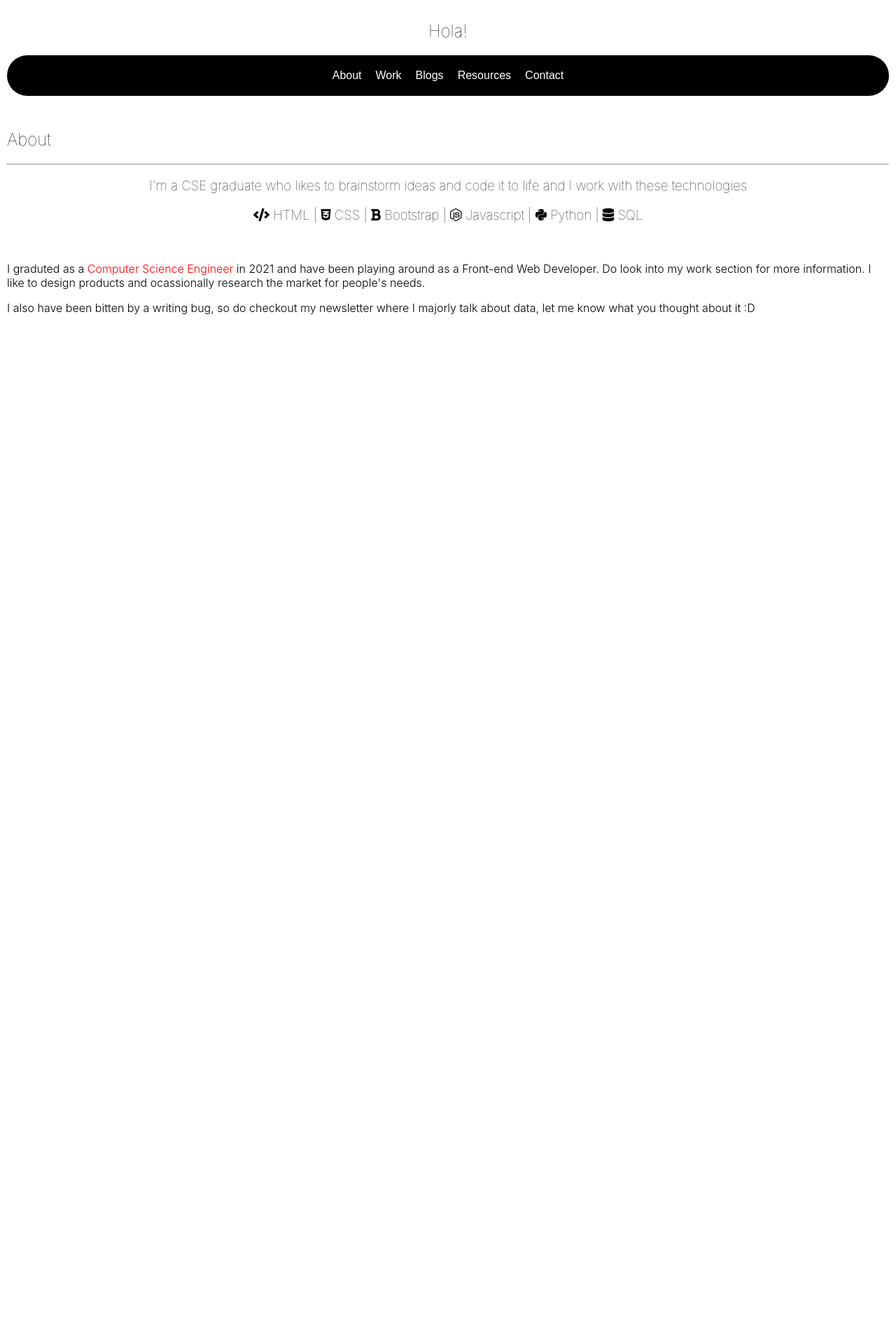
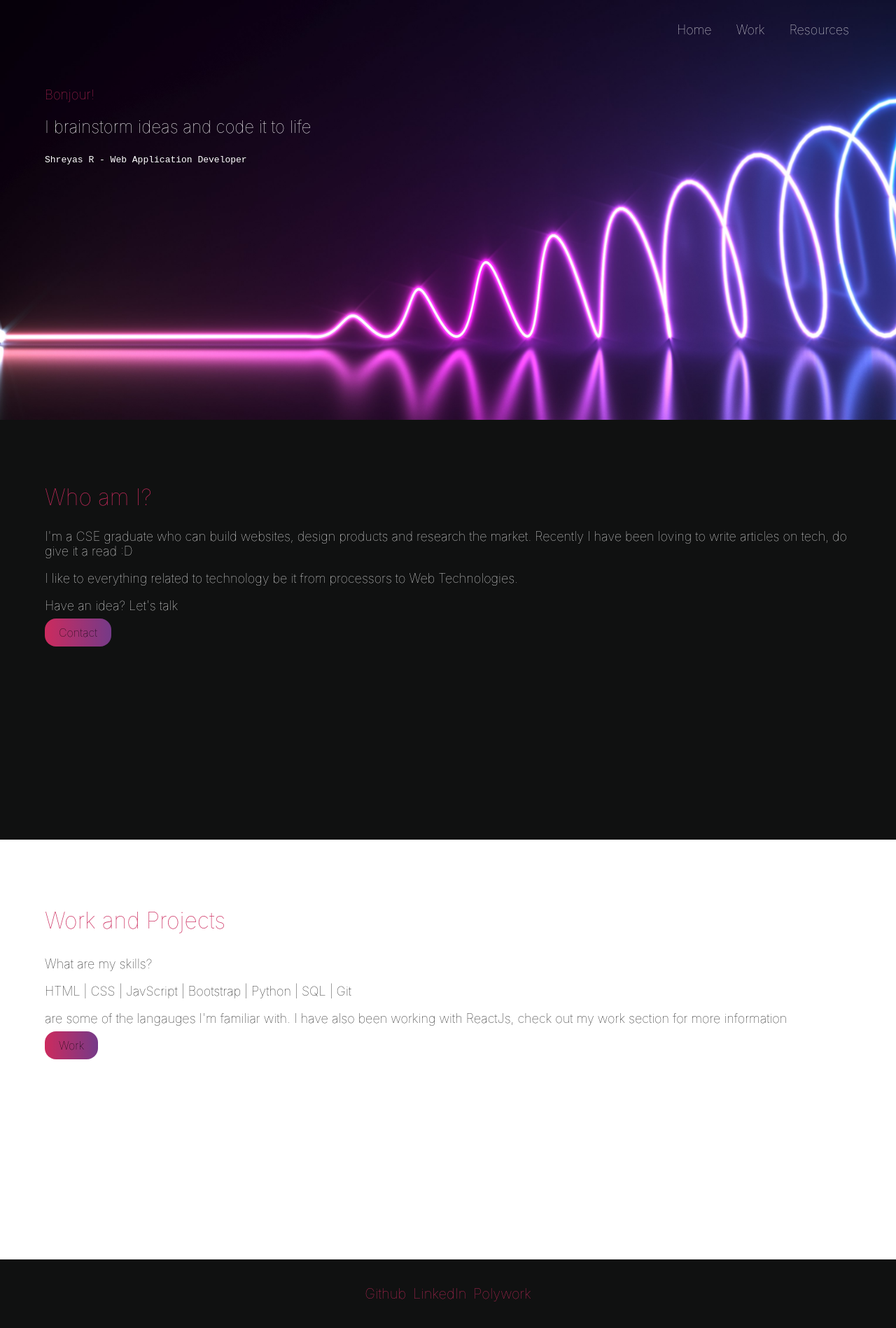
Before and after one commit to shreydd/portfolio, a JavaScript app: page / in a window 1280 px wide. Shown: the whole page at 70% size. Before the commit the page ends 800 px from the top, so only its background shows below. Built offline with nearby package versions, Linux system fonts and the light colour scheme; the HTML template or start-up script is replaced by a standard one.

Commit message:
Updated Home

```diff
--- a/public/index.html
+++ b/public/index.html
@@ -38,8 +38,6 @@
       To begin the development, run `npm start` or `yarn start`.
       To create a production bundle, use `npm run build` or `yarn build`.
     -->
-    <link rel="stylesheet" href="https://cdnjs.cloudflare.com/ajax/libs/font-awesome/5.15.3/css/all.min.css" integrity="sha512-iBBXm8fW90+nuLcSKlbmrPcLa0OT92xO1BIsZ+ywDWZCvqsWgccV3gFoRBv0z+8dLJgyAHIhR35VZc2oM/gI1w==" crossorigin="anonymous" referrerpolicy="no-referrer"
-    />
 </body>
 
 </html>
--- a/src/App.css
+++ b/src/App.css
@@ -1,63 +1,191 @@
-body {
-    display: flex;
-    justify-content: center;
+:root {
+    --primary-color: deepskyblue;
+    /* --dark-gray: #4f5155; */
+    --dark-gray: rgb(16, 17, 17);
+    --off-white: #D1D5DB;
+    /* --secondry-color: #f7b733; */
+    /* --third-color: #fc6767; */
+    --third-color: #cc2b5e;
+    --gradient-color: linear-gradient(to right, #cc2b5e, #753a88);
+}
+
+* {
+    box-sizing: border-box;
+}
+
+html {
+    -ms-overflow-style: none;
+    /* IE and Edge */
+    scrollbar-width: none;
+    /* firefox */
+}
+
+small {
+    font-family: monospace;
+    font-size: medium;
+}
+
+a {
+    text-decoration: none;
+}
+
+
+/* chrome and others */
+
+body::-webkit-scrollbar {
+    display: none;
 }
 
 .App {
-    padding: 10px;
-    text-align: center;
-    justify-content: center;
-    /* width: 50em; */
+    text-align: left;
 }
 
-.hola,
-.aboutheading,
-.intro,
-.questions,
-.skills {
+.nav {
+    color: white;
+    background-color: transparent;
+    padding: 20px;
+    text-align: right;
+    padding-top: 0px;
+}
+
+.nav a {
+    color: white;
+}
+
+.nav-items {
+    padding: 15px;
+    font-weight: lighter;
+    font-size: large;
+    cursor: pointer;
+    text-decoration: none;
+}
+
+.nav-items:hover {
+    color: var(--third-color);
+}
+
+a:hover {
+    color: var(--third-color);
+}
+
+.active {
+    color: var(--primary-color);
+}
+
+.active:hover {
+    color: var(--primary-color);
+}
+
+.header {
+    /* padding: 15px; */
+    font-size: xx-large;
+    font-weight: lighter;
+    color: var(--third-color);
+}
+
+.head-content {
+    background-image: url('./vecteezy-edit.jpg');
+    /* max-width: 100%;
+    max-height: 10%;
+    object-fit: contain; */
+    background-size: cover;
+    color: white;
+    /* image-rendering: auto; */
+}
+
+.bonjour {
+    color: var(--third-color);
+}
+
+
+/* img {
+    width: 600px;
+} */
+
+.container {
+    padding-left: 1rem;
+    padding-right: 1rem;
+    justify-content: center;
+    margin: auto;
+    /* background-image: url('/images/vecteezy_3d-illustration-abstract-tornado_1861933.jpg'); */
+}
+
+.section {
+    padding: 2rem;
+    margin: auto;
+    height: 600px;
+    /* display: flex; */
+    /* justify-content: center; */
+}
+
+.section-ofw {
+    padding: 2rem;
+    margin: auto;
+    background: var(--dark-gray);
+    color: white;
+    height: 600px;
+}
+
+.section-content {
+    padding: 2rem;
+}
+
+.sec-intro {
     font-weight: lighter;
 }
 
-.nav {
-    background-color: black;
-    color: white;
-    font-family: sans-serif;
-    justify-content: center;
-    text-align: center;
-    /* max-width: 500px; */
-    padding: 20px;
-    border-radius: 10em;
+.brief {
+    font-size: large;
+    font-weight: lighter;
+    /* padding-left: 15px; */
 }
 
-.options {
+.btn {
+    border: none;
+    border-radius: 1rem;
+    margin: auto;
+    /* padding-left: 15px; */
     padding: 10px;
+    padding-left: 20px;
+    padding-right: 20px;
+    /* color: var(--gradient-color); */
+    background-image: var(--gradient-color);
+    /* font-family: sans-serif; */
+    font-weight: lighter;
+    text-decoration: none;
+    color: black;
 }
 
-.options:hover {
-    color: rgb(0, 191, 255);
+.btn:hover {
+    color: var(--third-color);
+    background: transparent;
+    border: 1px solid var(--third-color);
     cursor: pointer;
 }
 
-.aboutheading {
-    text-align: left;
-    margin-top: 2em;
+.footer {
+    padding: 2rem;
+    margin: auto;
+    height: 100px;
+    background: var(--dark-gray);
+    display: flex;
+    flex-direction: row;
+    justify-content: center;
+    position: sticky;
 }
 
-.questions {
-    font-size: large;
-    font-family: monospace;
-    /* color: red; */
-    /* text-align: left; */
+.socials {
+    font-size: 20px;
+    text-decoration: none;
+    font-weight: lighter;
+    color: var(--third-color);
+    padding: 5px;
 }
 
-.para1,
-.para2 {
-    /* font-size: medium; */
-    font-weight: 300;
-    text-align: left;
+.socials:hover {
+    text-decoration: underline;
 }
 
-.cseWord {
-    color: red;
-    /* font-weight: bold; */
+.work {
+    background: var(--dark-gray);
 }
--- a/src/App.js
+++ b/src/App.js
@@ -1,25 +1,31 @@
-import './App.css';
+import "./App.css";
+// import Navbar from "./Navbar";
+import Home from "./Home";
+import Work from "./Work";
+import Resources from "./Resources";
+import { BrowserRouter as Router, Route, Switch } from "react-router-dom";
+import Footer from "./Footer";
 
 function App() {
   return (
     <div className="App">
-      <h2 className="hola" > Hola! </h2>
-      <nav className="nav">
-        <span className="options">About</span>
-        <span className="options">Work</span>
-        <span className="options">Blogs</span>
-        <span className="options">Resources</span>
-        <span className="options">Contact</span>
-      </nav>
-      <h2 className="aboutheading">About</h2>
-      <hr />
-      {/* <h4 className="questions">Who am I?</h4> */}
-      <h3 className="intro">I'm a CSE graduate who likes to brainstorm ideas and code it to life and I work with these technologies  </h3>
-      {/* <h4 className="questions">So what are my skills / Tech stack?</h4> */}
-      <h3 className="skills"> <i className="fa fa-code"></i> HTML |  <i className="fab fa-css3-alt"></i> CSS | <i class="fa fa-bold"></i> Bootstrap | <i class="fab fa-node-js"></i> Javascript | <i class="fab fa-python"></i> Python | <i class="fa fa-database"></i> SQL </h3>
-      <br />
-      <p className="para1">I graduted as a <span className="cseWord" > Computer Science Engineer </span> in 2021 and have been playing around as a Front-end Web Developer. Do look into my work section for more information. I like to design products and ocassionally research the market for people's needs. </p>
-      <p className="para2">I also have been bitten by a writing bug, so do checkout my newsletter where I majorly talk about data, let me know what you thought about it :D </p>
+      {/* <Navbar /> */}
+      <div className="content">
+        <Router>
+          <Switch>
+            <Route exact path="/">
+              <Home />
+            </Route>
+            <Route exact path="/Work">
+              <Work />
+            </Route>
+            <Route exact path="/Resources">
+              <Resources />
+            </Route>
+          </Switch>
+        </Router>
+      </div>
+      <Footer />
     </div>
   );
 }
--- /dev/null
+++ b/src/Footer.js
@@ -0,0 +1,17 @@
+const Footer = () => {
+  return (
+    <div className="footer">
+      <a href="https://github.com/shreydd" className="socials">
+        Github
+      </a>
+      <a href="https://www.linkedin.com/in/shreyr" className="socials">
+        LinkedIn
+      </a>
+      <a href="https://www.polywork.com/shreyasr" className="socials">
+        Polywork
+      </a>
+    </div>
+  );
+};
+
+export default Footer;
--- /dev/null
+++ b/src/Home.js
@@ -0,0 +1,63 @@
+// import backimage from './vecteezy.jpg';
+import {Link} from 'react-router-dom';
+import Navbar from "./Navbar";
+import Footer from './Footer';
+
+const Home = () => {
+    const scrollDown = () => {
+
+    }
+  return (
+    <div className="home">
+      <div className="section head-content">
+        <Navbar />
+        <div className="section-content">
+          <h3 className="sec-intro bonjour">Bonjour!</h3>
+          <h2 className="sec-intro">I brainstorm ideas and code it to life</h2>
+          <small>Shreyas R - Web Application Developer</small>
+        </div>
+      </div>
+      <div className="section-ofw">
+        <div className="section-content">
+          <h2 className="header">Who am I?</h2>
+          <p className="brief">
+            I'm a CSE graduate who can build websites, design products and
+            research the market. Recently I have been loving to write articles
+            on tech, do give it a read :D
+          </p>
+          <p className="brief">
+            I like to everything related to technology be it from processors to
+            Web Technologies.
+          </p>
+          <p className="brief">Have an idea? Let's talk</p>
+          {/* <button className="btn">Contact </button> */}
+          <Link to="/" className="btn" onClick={scrollDown} >Contact</Link>
+        </div>
+      </div>
+      <div className="section">
+        <div className="section-content">
+          <p className="header">Work and Projects</p>
+          <p className="brief">What are my skills?</p>
+          <p className="brief">
+            HTML | CSS | JavScript | Bootstrap | Python | SQL | Git{" "}
+          </p>
+          <p className="brief">
+            {" "}
+            are some of the langauges I'm familiar with. I have also been
+            working with ReactJs, check out my work section for more information
+          </p>
+          <Link to="/Work" className="btn">Work</Link>
+        </div>
+      </div>
+      {/* <div className="section-ofw">
+          <div className="section-content">
+              <p className="header">Resources</p>
+              <p className="brief">I also store alot of resources, do check em out</p>
+              <Link to="/Resources" className="btn">Goodies</Link>
+          </div>
+      </div> */}
+    </div>
+  );
+};
+
+export default Home;
--- /dev/null
+++ b/src/Navbar.js
@@ -0,0 +1,12 @@
+import {Link} from 'react-router-dom';
+const Navbar = () => {
+    return (
+        <nav className="nav">
+            <span className="nav-items"> <Link to="/">Home</Link></span>
+            <span className="nav-items"> <Link to="/Work">Work</Link></span>
+            <span className="nav-items"> <Link to="/Resources">Resources</Link> </span>
+        </nav>
+     );
+}
+
+export default Navbar;
--- /dev/null
+++ b/src/Resources.js
@@ -0,0 +1,11 @@
+import Navbar from "./Navbar";
+import Footer from "./Footer";
+const Resources = () => {
+    return (
+        <div className="resources">
+            <Navbar />
+        </div>
+     );
+}
+
+export default Resources;
--- /dev/null
+++ b/src/Work.js
@@ -0,0 +1,11 @@
+import Navbar from "./Navbar";
+const Work = () => {
+  return (
+    <div className="work section">
+      <Navbar />
+      <div className="header">Work Experience</div>
+    </div>
+  );
+};
+
+export default Work;
```
Also changed, not shown: src/vecteezy-edit.jpg (added), 1 other file (tests, documents, lock files or other folders).
